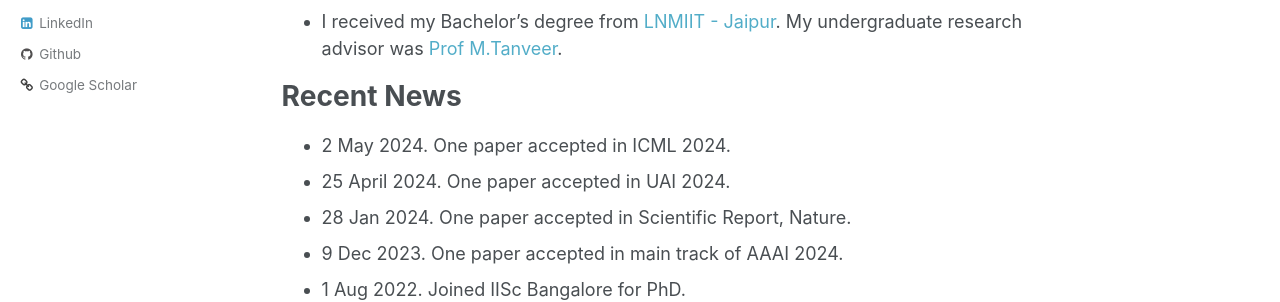
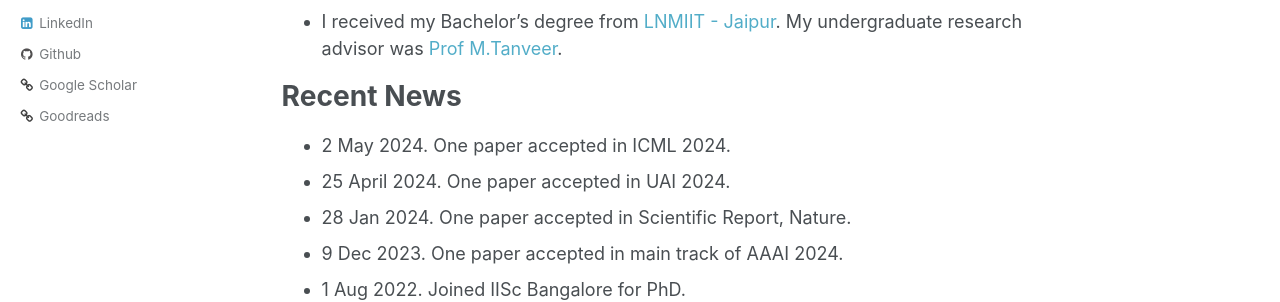
Before and after one commit to kyrs/kyrs.github.io, a Jekyll site: the page built from _pages/about.md, in a window 1280 px wide. Shown: the part 428-730 px from the top of the page. Built offline with Jekyll 4.4.1, drawn with Linux system fonts in a browser that asks for light colours.

Commit message:
Update author-profile.html for goodreads

```diff
--- a/_includes/author-profile.html
+++ b/_includes/author-profile.html
@@ -109,6 +109,9 @@
       {% if author.wikipedia %}
         <li><a href="https://en.wikipedia.org/wiki/User:{{ author.wikipedia }}"><i class="fa fa-fw fa-chain" aria-hidden="true"></i> Wikipedia</a></li>
       {% endif %}
+      {% if author.goodreads %}
+        <li><a href="https://www.goodreads.com/user/show/{{ author.goodreads}}"><i class="fa fa-fw fa-chain" aria-hidden="true"></i> Goodreads</a></li>
+      {% endif %}
     </ul>
   </div>
 </div>
```
